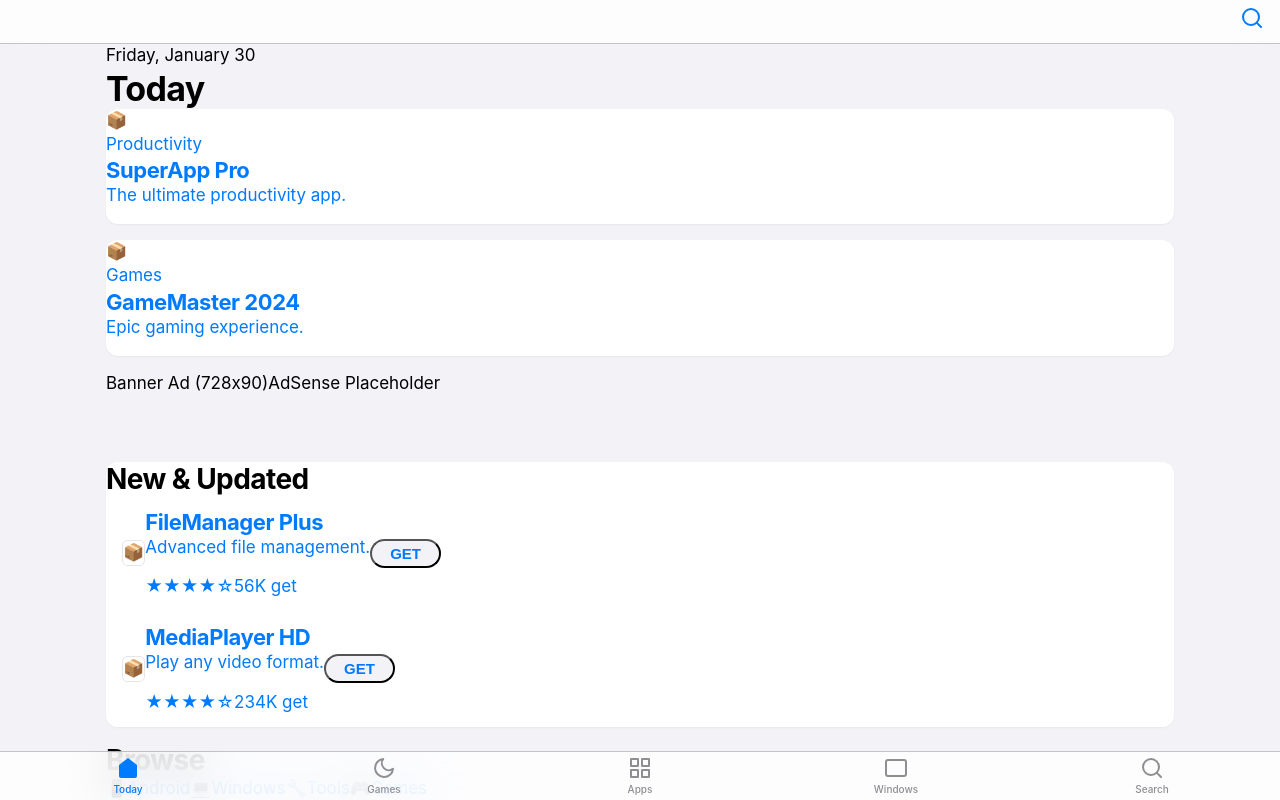
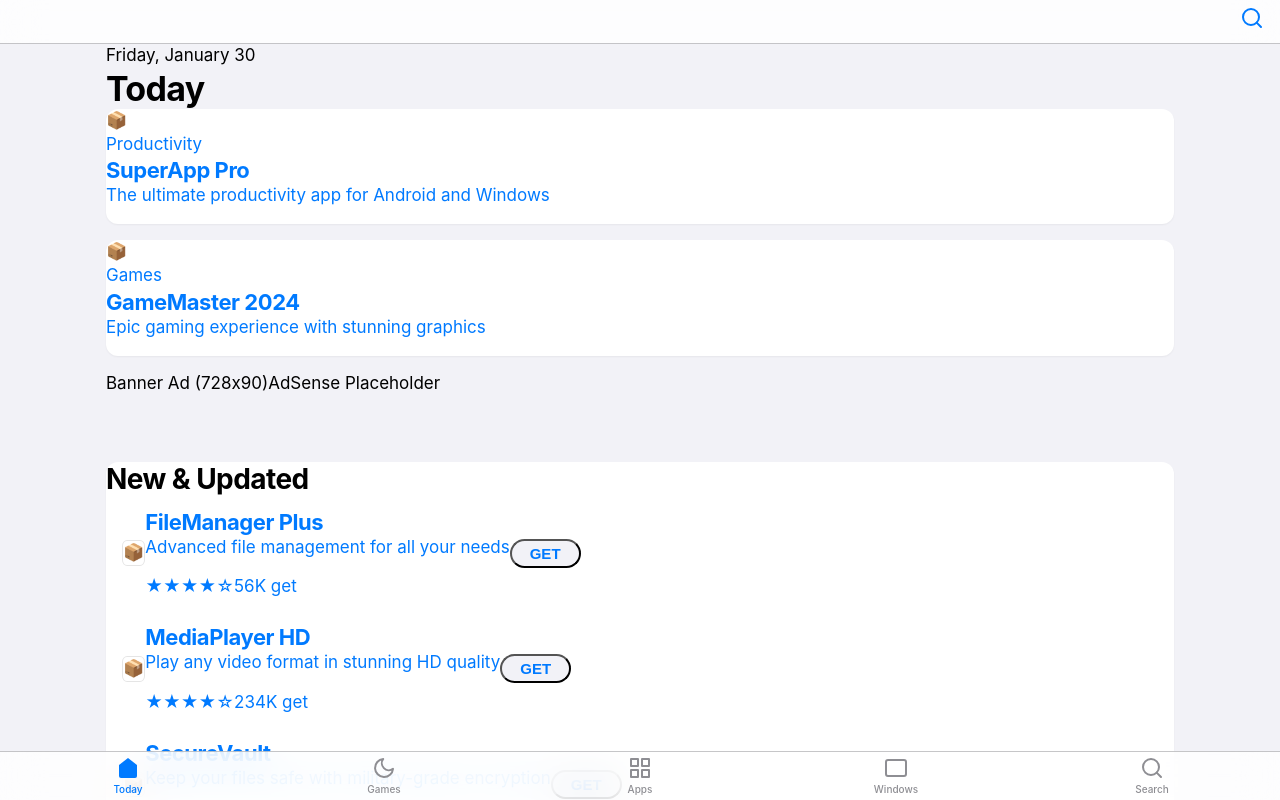
Before and after one commit to Chandann1905/AppHub, a Next.js app in the folder apps/web/: page / in a window 1280 px wide. Shown: the top 800 px of the page. Built offline with nearby package versions, Linux system fonts and the light colour scheme; no server answers.

Commit message:
fix: replace mock data with real DB calls in Homepage

```diff
--- a/apps/web/app/page.tsx
+++ b/apps/web/app/page.tsx
@@ -1,61 +1,25 @@
 import Link from 'next/link';
 import { AppGrid, AdSlot } from '../components';
-import { AppCardData } from '@apphub/db';
+import { getPublishedApps, getCategories } from '@apphub/db';
 
-// Mock data (Using 'as any' to bypass strict type checking for mocks during migration)
-const mockApps: any[] = [
-    {
-        id: '1',
-        name: 'SuperApp Pro',
-        slug: 'superapp-pro',
-        short_description: 'The ultimate productivity app.',
-        icon_url: null,
-        category: { name: 'Productivity' },
-        downloads_count: 125000,
-        platforms: ['android', 'windows']
-    },
-    {
-        id: '2',
-        name: 'GameMaster 2024',
-        slug: 'gamemaster-2024',
-        short_description: 'Epic gaming experience.',
-        icon_url: null,
-        category: { name: 'Games' },
-        downloads_count: 89000,
-        platforms: ['android', 'windows']
-    },
-    {
-        id: '3',
-        name: 'FileManager Plus',
-        slug: 'filemanager-plus',
-        short_description: 'Advanced file management.',
-        icon_url: null,
-        category: { name: 'Tools' },
-        downloads_count: 56000,
-        platforms: ['android']
-    },
-    {
-        id: '4',
-        name: 'MediaPlayer HD',
-        slug: 'mediaplayer-hd',
-        short_description: 'Play any video format.',
-        icon_url: null,
-        category: { name: 'Media' },
-        downloads_count: 234000,
-        platforms: ['windows']
-    },
-];
+const CATEGORY_ICONS: Record<string, string> = {
+    'android': '📱',
+    'windows': '💻',
+    'tools': '🔧',
+    'games': '🎮',
+    'media': '🎬',
+    'productivity': '📊',
+    'security': '🛡️',
+    'social': '💬'
+};
 
-const mockCategories = [
-    { id: '1', name: 'Android', slug: 'android', icon: '📱' },
-    { id: '2', name: 'Windows', slug: 'windows', icon: '💻' },
-    { id: '3', name: 'Tools', slug: 'tools', icon: '🔧' },
-    { id: '4', name: 'Games', slug: 'games', icon: '🎮' },
-];
+export default async function HomePage() {
+    const apps = await getPublishedApps({ limit: 12 });
+    const categories = await getCategories();
 
-export default function HomePage() {
-    const featuredApps = mockApps.slice(0, 2);
-    const latestApps = mockApps.slice(2);
+    // Naive selection for featured (first 2)
+    const featuredApps = apps.slice(0, 2);
+    const latestApps = apps.slice(2);
 
     return (
         <div className="pb-20">
@@ -71,11 +35,17 @@ export default function HomePage() {
 
             {/* Featured Section (Large Cards) */}
             <div className="px-4 mb-8">
-                {featuredApps.map(app => (
+                {featuredApps.length > 0 ? (
+                    featuredApps.map(app => (
                         <div key={app.id}>
                             <AppGrid apps={[app]} layout="list" featured={true} />
                         </div>
-                ))}
+                    ))
+                ) : (
+                    <div className="ios-card p-8 text-center text-[var(--label-secondary)]">
+                        <p>No featured apps today.</p>
+                    </div>
+                )}
             </div>
 
             <AdSlot size="banner" />
@@ -87,6 +57,7 @@ export default function HomePage() {
                         apps={latestApps}
                         title="New & Updated"
                         layout="list"
+                        emptyMessage="No new apps available."
                     />
                 </div>
             </div>
@@ -94,20 +65,28 @@ export default function HomePage() {
             {/* Categories (Grid) */}
             <div className="mt-8 px-4">
                 <h2 className="text-[22px] font-bold mb-4 text-[var(--label-primary)]">Browse</h2>
+                {categories.length > 0 ? (
                     <div className="grid grid-cols-2 gap-4">
-                    {mockCategories.map((category) => (
+                        {categories.map((category) => (
                             <Link
                                 key={category.id}
                                 href={`/category/${category.slug}`}
-                            className="bg-[var(--secondary-system-grouped-background)] p-4 rounded-[12px] flex items-center gap-3 active:scale-95 transition-transform"
+                                className="bg-[var(--secondary-system-grouped-background)] p-4 rounded-[12px] flex items-center gap-3 active:scale-95 transition-transform shadow-sm"
                             >
-                            <span className="text-2xl">{category.icon}</span>
+                                <span className="text-2xl">
+                                    {CATEGORY_ICONS[category.slug] || '📁'}
+                                </span>
                                 <span className="font-semibold text-[17px] text-[var(--label-primary)]">
                                     {category.name}
                                 </span>
                             </Link>
                         ))}
                     </div>
+                ) : (
+                    <div className="text-center py-4 text-[var(--label-secondary)]">
+                        No categories found.
+                    </div>
+                )}
             </div>
 
             <AdSlot size="rectangle" />
```
Lines whose indentation alone changed are shown as unchanged.
